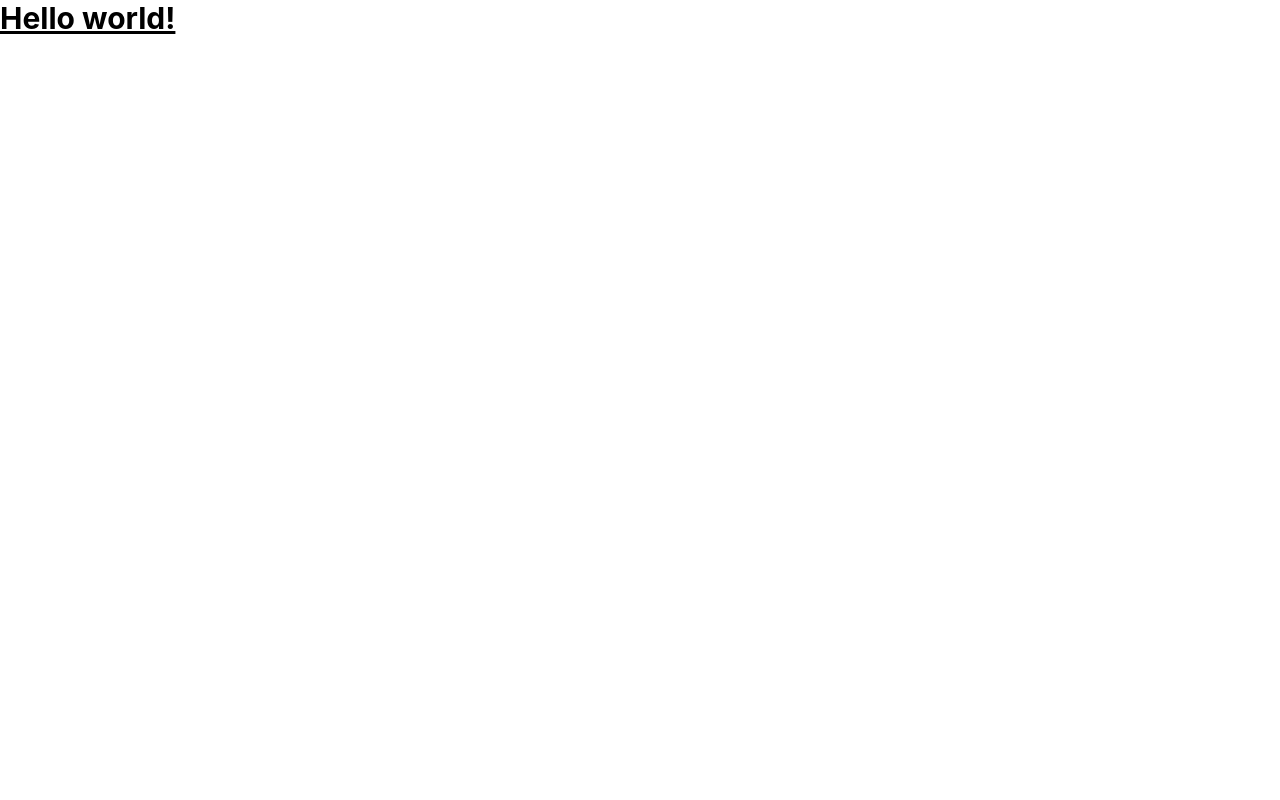
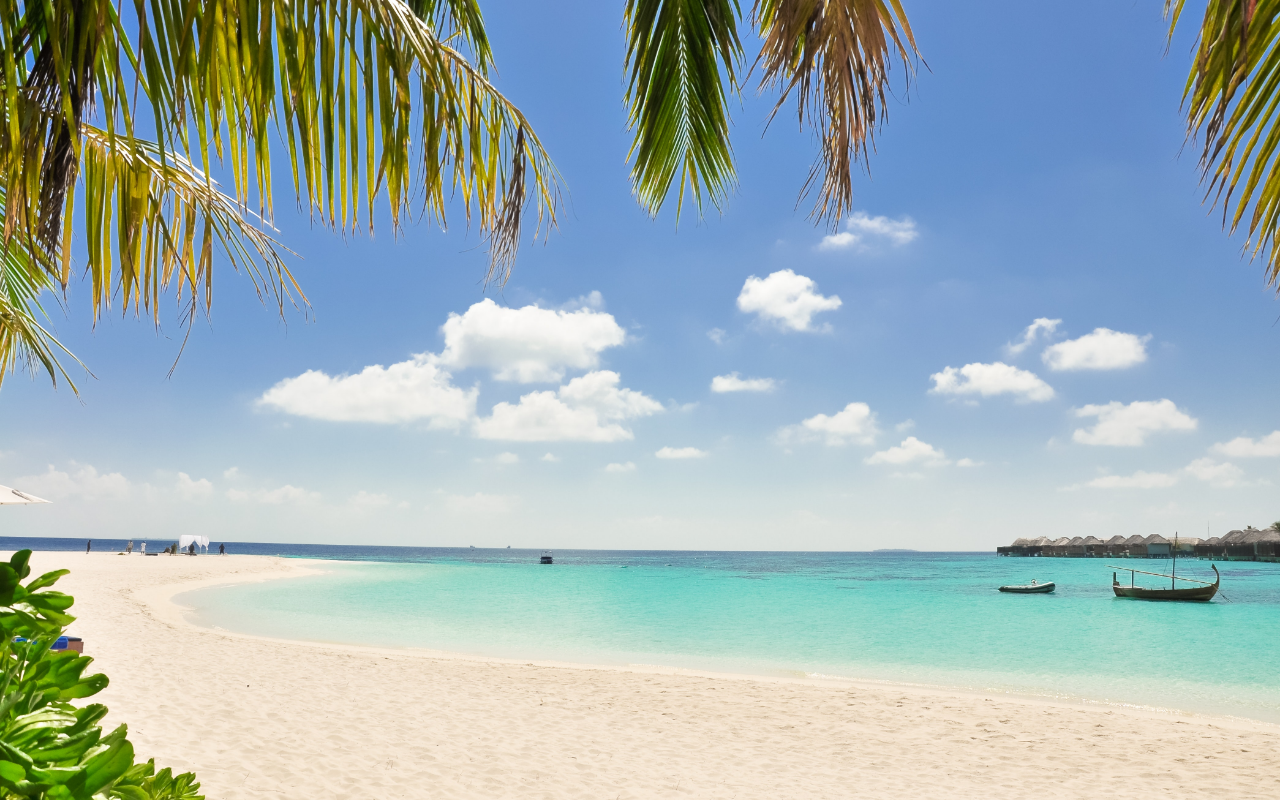
Before and after one commit to mohitbish/Responsive-Landingpage, a React (Create React App) app: page / in a window 1280 px wide. Built offline with nearby package versions, Linux system fonts and the light colour scheme.

Commit message:
bg image added

```diff
--- a/src/App.js
+++ b/src/App.js
@@ -1,7 +1,9 @@
+import Hero from "./Components/Hero";
+
 function App() {
   return (
-    <div className="App">
-      <h1 class="text-3xl font-bold underline">Hello world!</h1>
+    <div >
+      <Hero />
     </div>
   );
 }
--- /dev/null
+++ b/src/Components/Hero.jsx
@@ -0,0 +1,12 @@
+import React from 'react'
+import bgcover from '../Assests/bgcover.jpg'
+
+const Hero = () => {
+  return (
+    <div className="w-full h-screen">
+      <img className='top-0 left-0 w-full h-screen object-cover' src={bgcover}/>
+    </div>
+  )
+}
+
+export default Hero
--- a/tailwind.config.js
+++ b/tailwind.config.js
@@ -1,6 +1,6 @@
 /** @type {import('tailwindcss').Config} */
 module.exports = {
-  content: ["./src/**/*.{html,js,jsx,tsx}"],
+  content: ["./src/**/*.{html,js,ts,jsx,tsx}"],
   theme: {
     extend: {},
   },
```
Also changed, not shown: src/Assests/bgcover.jpg (added).
